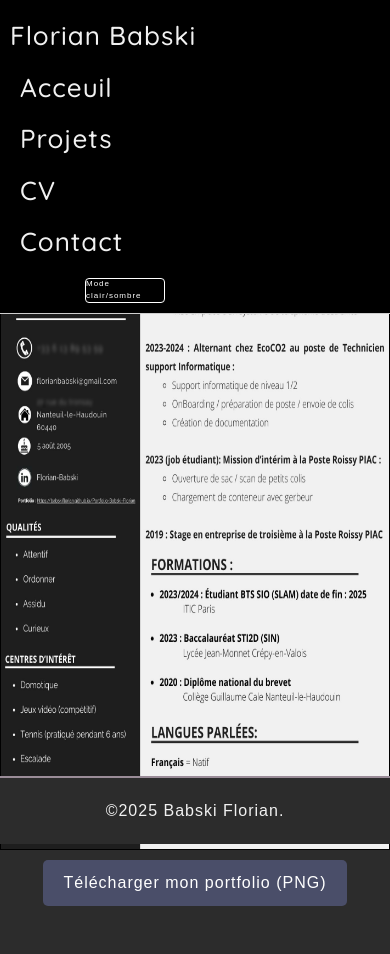
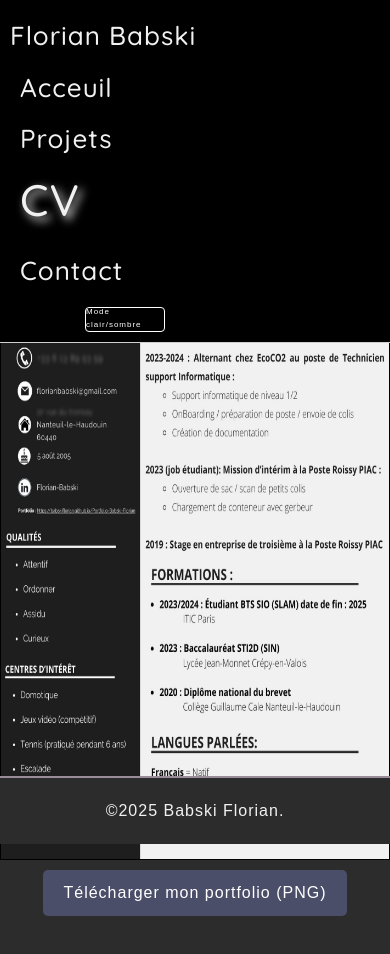
Before and after one commit to BabskiFlorian/Portfolio-Babski-Florian, a plain HTML site: page cv.html in a window 390 px wide. Drawn offline with Linux system fonts and the light colour scheme; no server answers.

Commit message:
annimation header de la page actuel + header localStorage

```diff
--- a/css/cv.css
+++ b/css/cv.css
@@ -28,6 +28,15 @@ a.download-button {
   }
 
   main{
+    margin-top: 1rem;
     display: flex;
     justify-content: center;
   }
+
+  .cv{
+    font-size: 44px;
+    display: inline-block;
+    animation: vague 0.7s infinite alternate;
+    background-color: transparent;
+    text-shadow: 4px 4px 10px rgb(255, 255, 255); /* Ombre blanche */
+}
--- a/css/style.css
+++ b/css/style.css
@@ -99,7 +99,7 @@ th{
     border-top-right-radius: 10px;
   }
 
-  header {
+header {
     position: fixed;
     top: 0;
     left: 0;
@@ -171,6 +171,9 @@ nav {
 nav.active {
     transform: translate(0);
 }
+nav.loading { /* Nouvelle classe pour désactiver temporairement la transition */
+    transition: none !important;
+}
 
 nav a {
     font-family: Quicksand, sans-serif;
@@ -184,9 +187,6 @@ nav a:hover:not(:first-child) {
     opacity: 0.6;
 }
 
-nav a:first-child {
-    /* Pas besoin de margin-right: auto ici si justify-content est space-between */
-}
 
 nav a:not(:first-child) {
     /* Conserve la marge à gauche pour l'espacement entre les liens */
@@ -208,9 +208,7 @@ nav a:not(:first-child) {
     margin-right: 14rem;
 }
 
-nav.active .changeTheme {
-    /* Tu peux ajuster la position du changeTheme dans le menu actif si nécessaire */
-}
+
 
 section h2 {
     font-size: 3rem;
@@ -275,6 +273,14 @@ section h2::after {
     max-width: 70rem;
     font-size: 2rem;
 }
+.index{
+    font-size: 44px;
+    display: inline-block;
+    animation: vague 0.7s infinite alternate;
+    background-color: transparent;
+    text-shadow: 4px 4px 10px rgb(255, 255, 255); /* Ombre blanche */
+}
+
 
 /* Media Queries */
 
@@ -404,3 +410,12 @@ section h2::after {
         height: auto;
     }
 }
+
+@keyframes vague {
+    0% {
+      transform: translateY(0);
+    }
+    100% {
+      transform: translateY(-5px);
+    }
+  }
--- a/cv.html
+++ b/cv.html
@@ -13,12 +13,12 @@
 
   </head>
   <body>
-    <header>
+    <header id="monHeader">
       <nav>
         <a>Florian Babski</a>
         <a href="index.html">Acceuil</a>
         <a href="projets.html">Projets</a>
-        <a href="cv.html">CV</a>
+        <a href="cv.html" class="cv" id="annimationheader">CV</a>
         <a href="contact.html">Contact</a>
         <div class="changeTheme">Mode clair/sombre</div>
       </nav>
--- a/js/script.js
+++ b/js/script.js
@@ -39,7 +39,28 @@ hamburgerButton.addEventListener("click", toggleNav);
 function toggleNav() {
     hamburgerButton.classList.toggle("active");
     navigation.classList.toggle("active");
+    // Enregistrer l'état de la navigation dans localStorage
+    localStorage.setItem('navActive', navigation.classList.contains('active') ? 'true' : 'false');
 }
+
+// Récupérer l'état de la navigation au chargement de la page
+document.addEventListener('DOMContentLoaded', () => {
+    navigation.classList.add('loading'); // Ajouter la classe 'loading' pour désactiver la transition
+
+    const isNavActive = localStorage.getItem('navActive');
+    if (isNavActive === 'true') {
+        navigation.classList.add('active');
+        hamburgerButton.classList.add('active');
+    } else {
+        navigation.classList.remove('active');
+        hamburgerButton.classList.remove('active');
+    }
+
+    // Forcer un reflow (layout) pour que la classe 'loading' soit prise en compte
+    void navigation.offsetWidth;
+
+    navigation.classList.remove('loading'); // Supprimer la classe 'loading' après le chargement
+});
 
 function getUserInfo() {
     fetch(`https://api.github.com/users/BabskiFlorian`)
@@ -50,8 +71,6 @@ function getUserInfo() {
         })
 }
 getUserInfo();
-
-
 
 
 const element = document.getElementById('elementARotate');
@@ -70,3 +89,18 @@ function rotate() {
 
 // Démarrer l'animation (par exemple, toutes les 4 secondes)
 setInterval(rotate, 1000);
+
+//annimation header mot
+
+const motElement = document.getElementById('annimationheader'); // Supposons que votre mot ait cet ID
+const mot = motElement.textContent;
+motElement.textContent = ''; // Effacer le contenu initial
+
+for (let i = 0; i < mot.length; i++) {
+    const span = document.createElement('span');
+    span.textContent = mot[i];
+    span.style.animationDelay = i * 0.1 + 's'; // Calculer le délai dynamiquement
+    motElement.appendChild(span);
+}
+
+//LocalStorage Header (Correction du commentaire, il s'agit du Nav)
```
Also changed, not shown: contact.html (+2 -2 lines), css/contact.css (+8 -0 lines), css/projet.css (+8 -0 lines), index.html (+2 -2 lines), projets.html (+2 -2 lines). Lines whose indentation alone changed are shown as unchanged.
